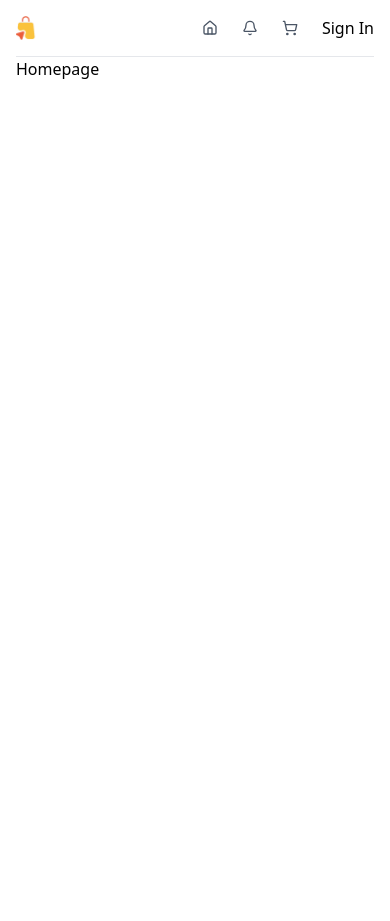
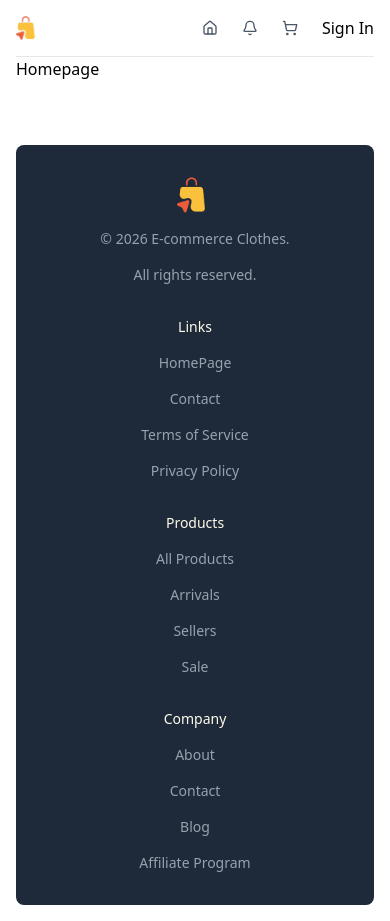
Before and after one commit to Noodle96/fullstack-ecommerce-monorepo, a Next.js app in the folder client/: page / in a window 390 px wide. Before the commit the page ends 844 px from the top, so only its background shows below. Built offline with nearby package versions, Linux system fonts and the light colour scheme.

Commit message:
Add responsive footer component

```diff
--- a/client/src/app/components/Footer.tsx
+++ b/client/src/app/components/Footer.tsx
@@ -1,6 +1,48 @@
+import Image from "next/image"
+import Link from "next/link"
+
 const Footer = () => {
     return (
-        <div className=''>Footer</div>
+        <div className='bg-gray-800 mt-16 flex flex-col items-center gap-8 md:flex-row md:items-start md:justify-between md:gap-0 p-8 rounded-lg'>
+            <div className="flex flex-col gap-4 items-center md:items-start">
+                <Link href="/" className="flex items-center">
+                    <Image
+                        src="/logo.png"
+                        alt="Logo"
+                        width={36}
+                        height={36}
+                    />
+                    <p className="text-md font-medium tracking-wider hidden md:block text-white">E-commerce Clothes</p>
+                </Link>
+                <p className="text-sm text-gray-400">© 2026 E-commerce Clothes.</p>
+                <p className="text-sm text-gray-400">All rights reserved.</p>
+            </div>
+
+            <div className="flex flex-col gap-4 text-sm text-gray-400 items-center md:items-start">
+                <p className="text-sm text-amber-50">Links</p>
+                <Link href="/" >HomePage</Link>
+                <Link href="/" >Contact</Link>
+                <Link href="/" >Terms of Service</Link>
+                <Link href="/" >Privacy Policy</Link>
+            </div>
+
+            <div className="flex flex-col gap-4 text-sm text-gray-400 items-center md:items-start">
+                <p className="text-sm text-amber-50">Products</p>
+                <Link href="/" >All Products</Link>
+                <Link href="/" >Arrivals</Link>
+                <Link href="/" >Sellers</Link>
+                <Link href="/" >Sale</Link>
+            </div>
+
+
+            <div className="flex flex-col gap-4 text-sm text-gray-400 items-center md:items-start">
+                <p className="text-sm text-amber-50">Company</p>
+                <Link href="/" >About</Link>
+                <Link href="/" >Contact</Link>
+                <Link href="/" >Blog</Link>
+                <Link href="/" >Affiliate Program</Link>
+            </div>
+        </div>
     )
 }
 
--- a/client/src/app/layout.tsx
+++ b/client/src/app/layout.tsx
@@ -32,7 +32,7 @@ export default function RootLayout({
                 <div className="mx-auto p-4 sm:max-w-xl md:max-w-2xl lg:max-w-3xl xl:max-w-6xl">
                     <Navbar />
                     {children}
-
+                    <Footer />
                 </div>
             </body>
         </html>
```
